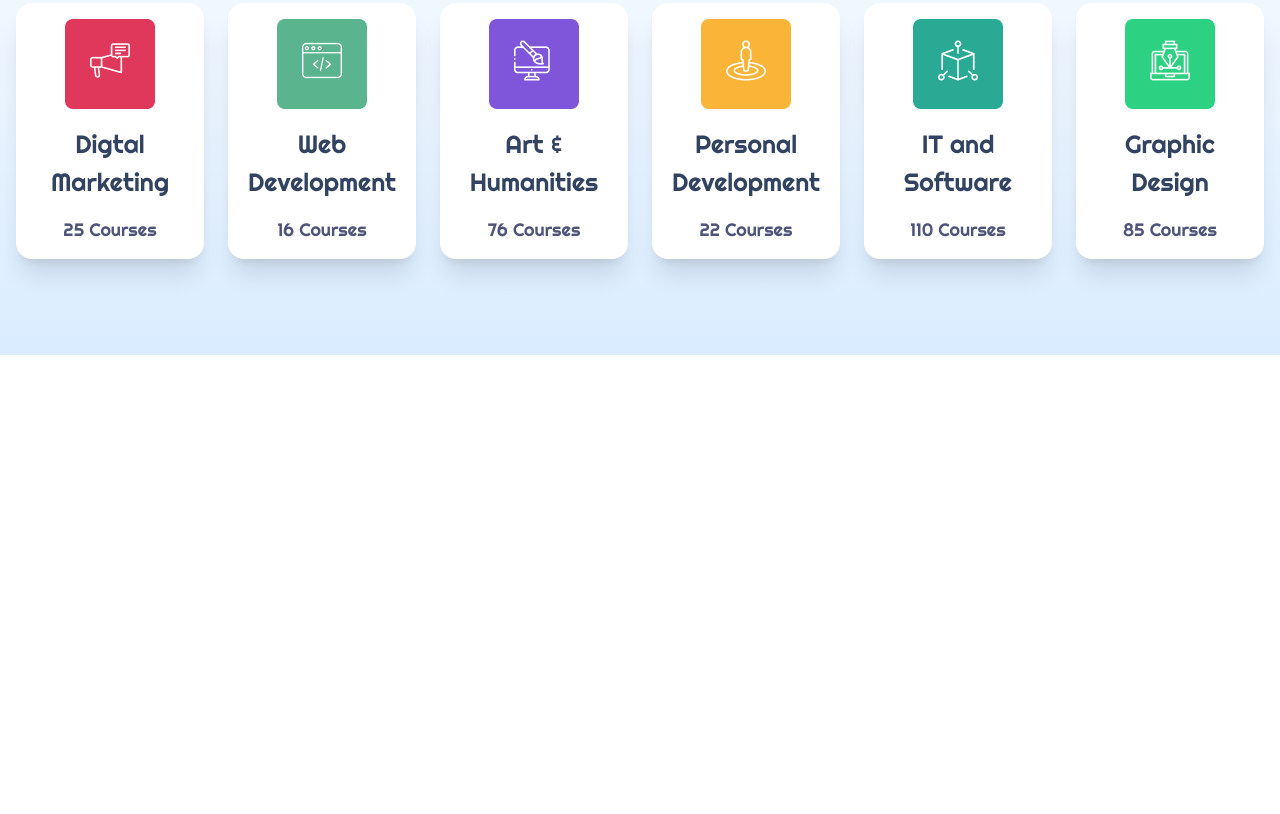
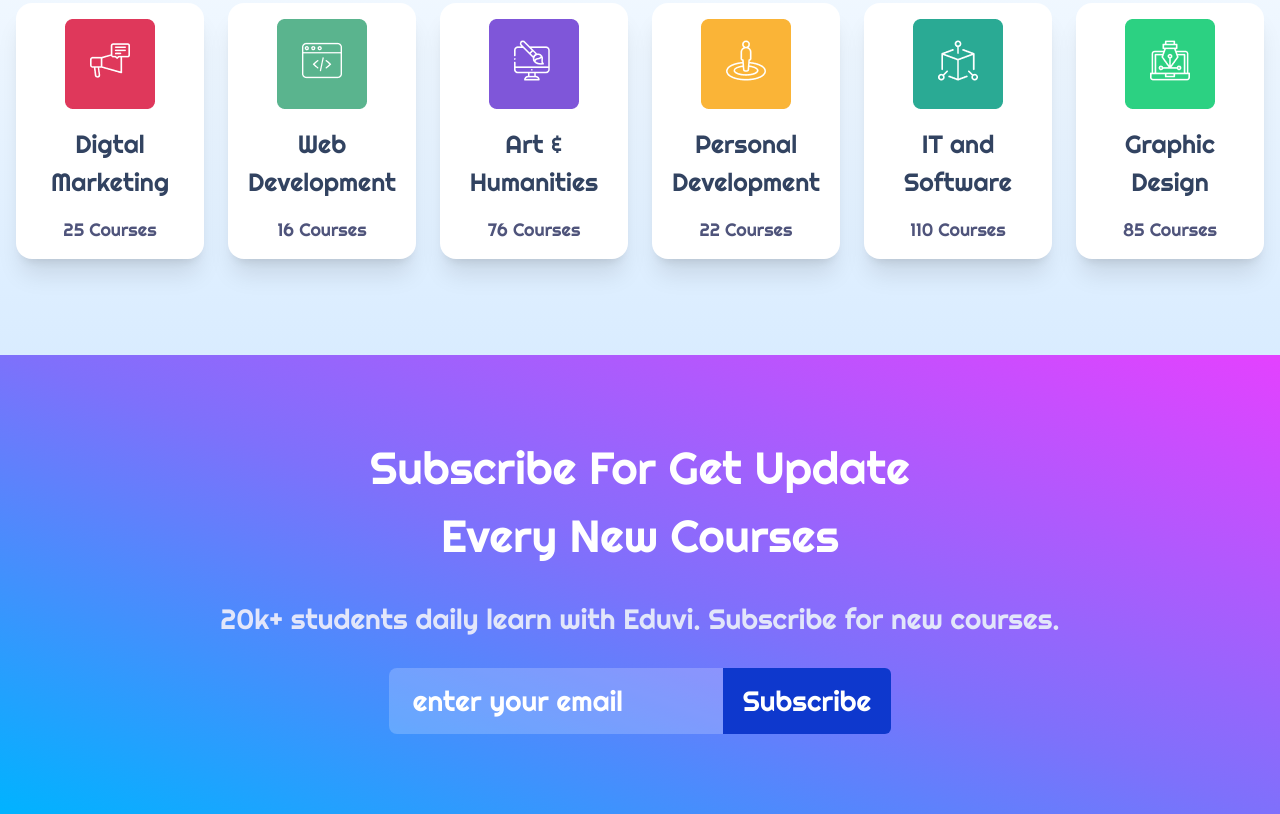
Before and after one commit to Sajitha94/task-02-tailwind, a website: page index.html in a window 1280 px wide. Shown: the part 2993-3807 px from the top of the page. Before the commit the page ends 3348 px from the top, so only its background shows below. Drawn offline with nearby package versions, Linux system fonts and the light colour scheme.

Commit message:
6th push

```diff
--- a/index.html
+++ b/index.html
@@ -373,7 +373,7 @@
       </div>
     </div>
 
-    <!-- secrion-5 -->
+    <!-- section-5 -->
     <div
       class="flex flex-col bg-gradient-to-t from-[#D9ECFF] to-[#D9ECFF00] gap-10 py-24"
     >
@@ -381,7 +381,9 @@
         <h4 class="Righteous-400 md:text-[45px] text-[32px] text-[#323232]">
           Top <span class="text-[#0E38CD]">Categories</span>
         </h4>
-        <p class="Righteous-400 md:text-[25px] text-[20px] text-[#4E596B] text-center">
+        <p
+          class="Righteous-400 md:text-[25px] text-[20px] text-[#4E596B] text-center"
+        >
           100+ unique online course list designs
         </p>
       </div>
@@ -452,12 +454,41 @@
           class="py-4 px-5 text-center flex flex-col justify-between items-center bg-[#FFFFFF] rounded-2xl shadow-xl gap-4"
         >
           <img src="assert/div.features-box-image(5).png" alt="img" />
-          <p class="Righteous-400 md:text-[25px] text-[20px] text-[#324361]">Graphic Design</p>
+          <p class="Righteous-400 md:text-[25px] text-[20px] text-[#324361]">
+            Graphic Design
+          </p>
           <span class="Righteous-400 md:text-[18px] text-[12px] text-[#4F547B]"
             >85 Courses</span
           >
         </div>
       </div>
     </div>
+    <!-- section-6 -->
+    <div
+      class="bg-[linear-gradient(200deg,_#E441FF_0%,_#1901F88F_50%,_#00B3FF_100%)] py-20"
+    >
+      <div
+        class="flex flex-col justify-center items-center text-[#FFFFFF] gap-7 text-center"
+      >
+        <h4 class="Righteous-400 md:text-[45px] text-[32px] md:w-[541px] w-[300px]">
+          Subscribe For Get Update Every New Courses
+        </h4>
+        <p class="Righteous-400 text-[16px] xl:text-[28px] text-[#E2E6FA] w-4/5">
+          20k+ students daily learn with Eduvi. Subscribe for new courses.
+        </p>
+        <div class="flex bg-white bg-opacity-20 rounded-lg ">
+          <input
+            type="text"
+            placeholder="enter your email"
+            class="Righteous-400 text-[16px] xl:text-[28px] py-3 md:px-6 px-3 rounded-lg rounded-r-none bg-transparent text-white placeholder-white"
+          />
+          <button
+            class="Righteous-400 text-[16px] xl:text-[28px] bg-[#0E38CD] py-3 md:px-5 px-3 rounded-md rounded-l-none"
+          >
+            Subscribe
+          </button>
+        </div>
+      </div>
+    </div>
   </body>
 </html>
```
